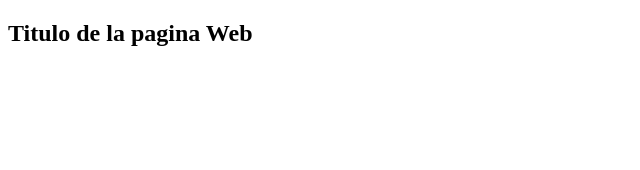
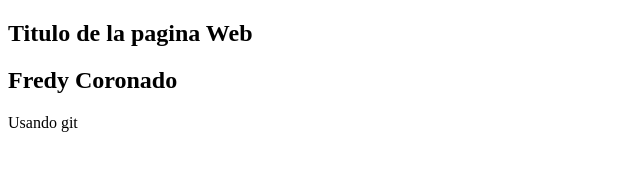
Before and after one commit to lucho150/proyecto, a plain HTML site: page index.html in a window 1280 px wide. Shown: the whole page, without its empty margins (0-640 px from the left). Drawn offline with Linux system fonts and the light colour scheme.

Commit message:
introduciendo cambios

```diff
--- a/index.html
+++ b/index.html
@@ -6,6 +6,12 @@
     <title>Proyecto colaborativo GIT</title>
 </head>
 <body>
+
     <h2>Titulo de la pagina Web</h2>
+    <h2>Fredy Coronado</h2>
+    <span> Usando git</span>
+
+
+<!--  -->
 </body>
 </html>
```
